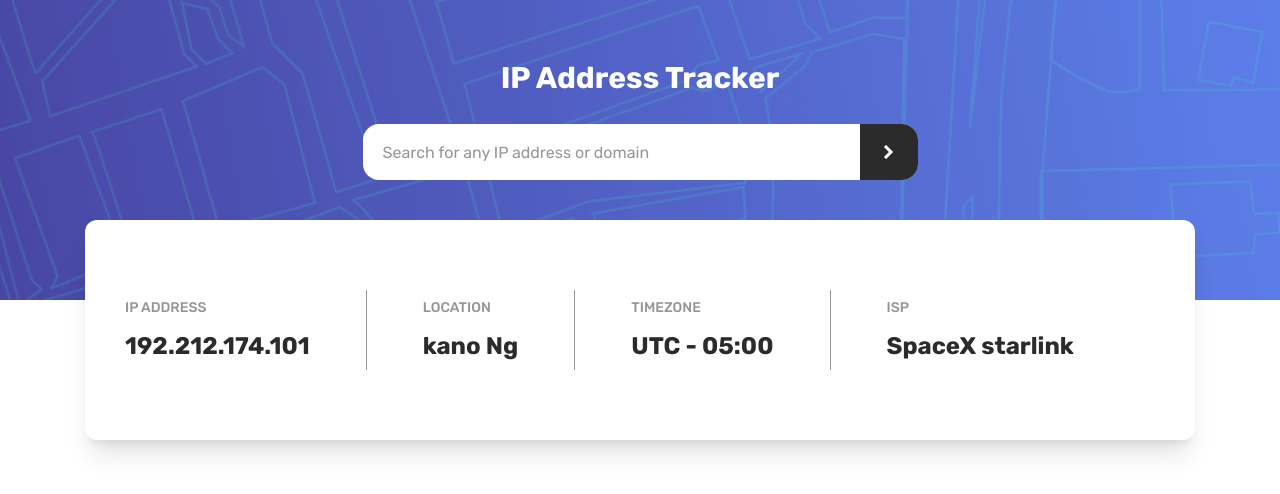
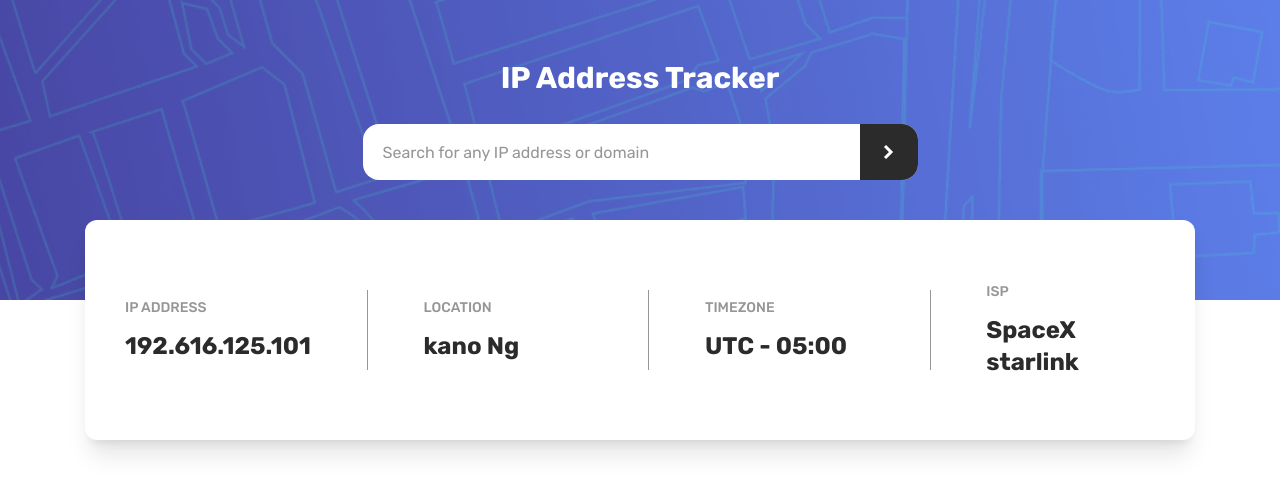
Before and after one commit to Headbwoi/fem-ip-address-tracker, a React (Vite) app: page / in a window 1280 px wide. Shown: the top 494 px of the page. Built offline with nearby package versions, Linux system fonts and the light colour scheme.

Commit message:
added map section, edited width of info

```diff
--- a/src/App.tsx
+++ b/src/App.tsx
@@ -44,6 +44,10 @@ function App() {
           <IpInfo />
         </section>
       </div>
+
+      <section className="">
+        <div className="map"></div>
+      </section>
     </main>
   )
 }
--- a/src/IpInfo.tsx
+++ b/src/IpInfo.tsx
@@ -5,7 +5,7 @@ interface InfoDetails {
 const IpInfo = () => {
   return (
     <div className="w-full max-w-[69.375rem] min-h-[13.75rem] md:h-[10.3125rem] mx-auto rounded-xl bg-white shadow-xl py-6 md:py-0 md:px-7 xl:px-10 flex items-center flex-col gap-6 md:flex-row md:gap-10 lg:gap-14 ">
-      <IpInfoDetails title="IP Address" value="192.212.174.101" />
+      <IpInfoDetails title="IP Address" value="192.616.125.101" />
       <span className=" hidden md:block  w-[1px] h-20 bg-darkGray "></span>
       <IpInfoDetails title="Location" value="kano Ng" />
       <span className=" hidden md:block  w-[1px] h-20 bg-darkGray "></span>
@@ -20,7 +20,7 @@ export default IpInfo
 
 const IpInfoDetails = ({ title, value }: InfoDetails) => {
   return (
-    <div className="text-center md:text-left block">
+    <div className="text-center md:text-left block w-1/4">
       <p className="text-xs md:text-sm text-darkGray uppercase font-medium md:mb-3">
         {title}
       </p>
```
